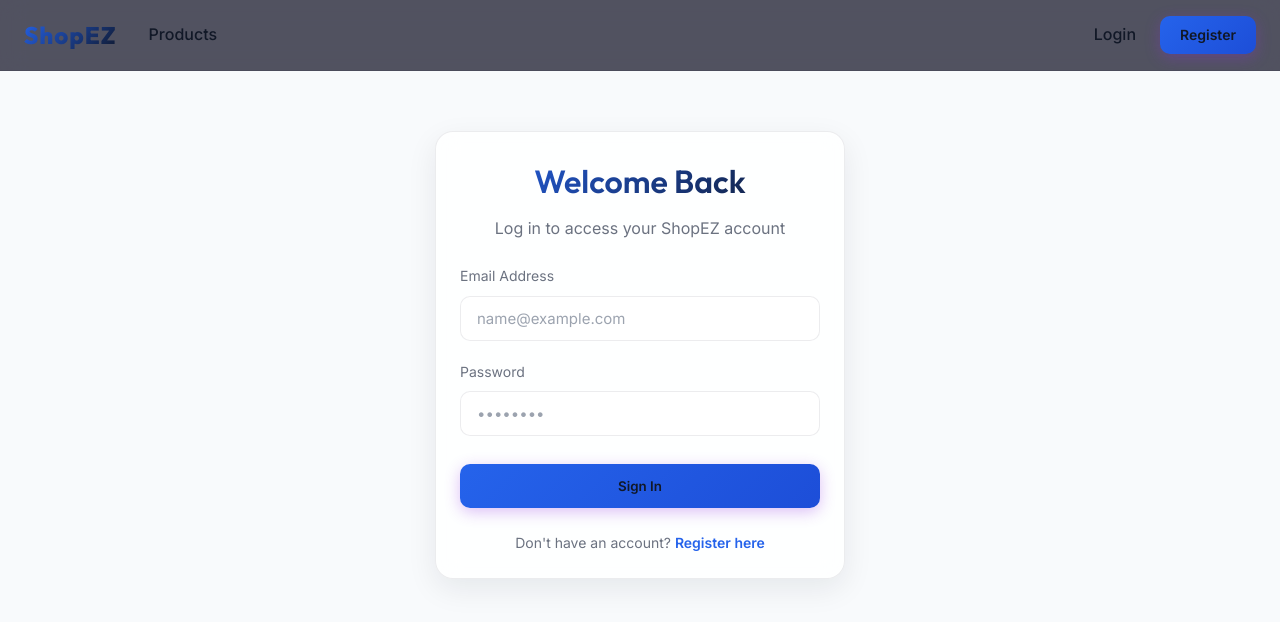
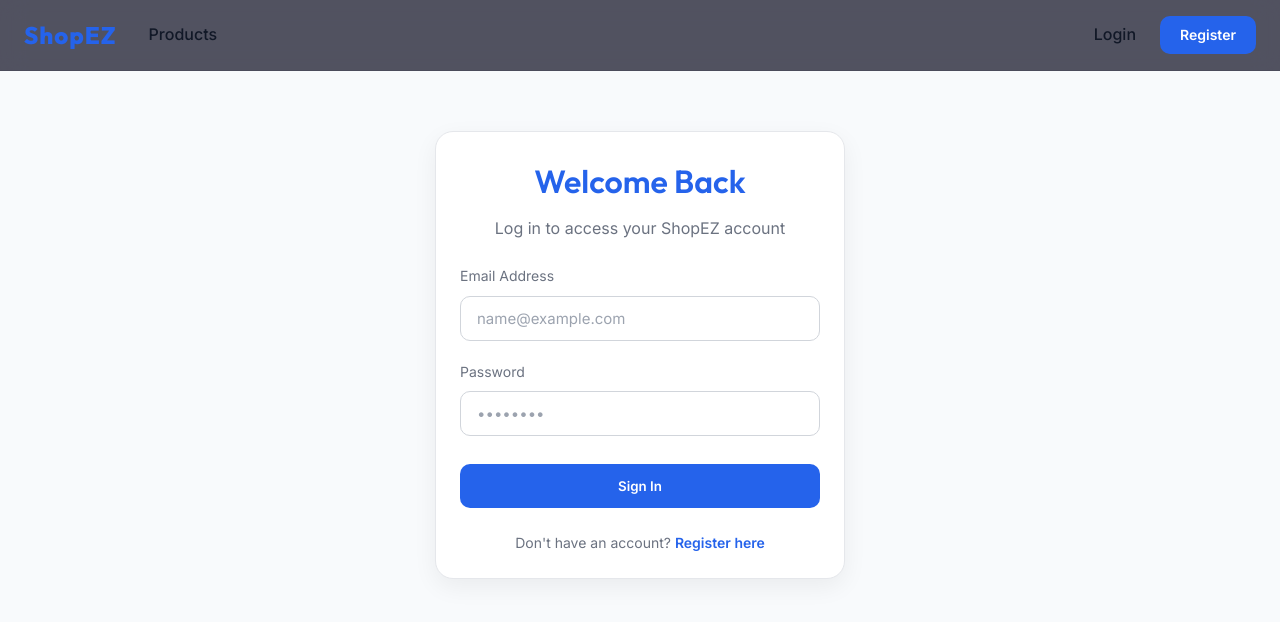
Before and after one commit to Niharika1025/SHOPEZZ, a React app in the folder frontend/: page /login in a window 1280 px wide. Shown: the top 622 px of the page. Built offline with nearby package versions, Linux system fonts and the light colour scheme; no server answers; the HTML template or start-up script is replaced by a standard one.

Commit message:
Update glassmorphism.css

```diff
--- a/frontend/src/styles/glassmorphism.css
+++ b/frontend/src/styles/glassmorphism.css
@@ -1,50 +1,40 @@
 .glass-card {
-  background: var(--glass-bg);
-  backdrop-filter: var(--glass-blur);
-  -webkit-backdrop-filter: var(--glass-blur);
-  border: 1px solid var(--glass-border);
+  background: #ffffff;
+  border: 1px solid #e5e7eb;
   border-radius: var(--border-radius-md);
   padding: 24px;
-  box-shadow: var(--glass-shadow);
-  transition: transform var(--transition-normal), border-color var(--transition-normal), background var(--transition-normal);
+  box-shadow: 0 8px 25px rgba(0,0,0,0.06);
+  transition: all .3s ease;
 }
 
 .glass-card-hover:hover {
-  transform: translateY(-4px);
-  border-color: rgba(255, 255, 255, 0.15);
-  background: var(--glass-bg-hover);
+  transform: translateY(-6px);
+  box-shadow: 0 16px 40px rgba(0,0,0,.10);
 }
 
 .text-gradient {
-  background: linear-gradient(135deg, #ffffff 30%, var(--text-secondary) 100%);
-  -webkit-background-clip: text;
-  -webkit-text-fill-color: transparent;
-  background-clip: text;
+  color: var(--text-primary);
 }
 
 .text-gradient-accent {
-  background: linear-gradient(135deg, var(--color-primary) 0%, var(--color-secondary) 100%);
-  -webkit-background-clip: text;
-  -webkit-text-fill-color: transparent;
-  background-clip: text;
+  color: var(--color-primary);
 }
 
 .glass-input {
   width: 100%;
-  background: rgba(255, 255, 255, 0.02);
-  border: 1px solid var(--glass-border);
+  background: #ffffff;
+  border: 1px solid #d1d5db;
   border-radius: var(--border-radius-sm);
   padding: 12px 16px;
+  font-size: 15px;
   color: var(--text-primary);
-  font-size: 15px;
   outline: none;
-  backdrop-filter: var(--glass-blur);
-  transition: border-color var(--transition-fast), box-shadow var(--transition-fast);
+  transition: .2s;
 }
 
 .glass-input:focus {
   border-color: var(--color-primary);
-  box-shadow: 0 0 0 3px var(--glass-border-focus);
+  box-shadow: 0 0 0 4px rgba(37,99,235,.15);
 }
 
 .glass-input::placeholder {
@@ -52,97 +42,68 @@
 }
 
 .glass-button-primary {
-  background: linear-gradient(135deg, var(--color-primary) 0%, var(--color-primary-hover) 100%);
-  color: var(--text-primary);
+  background: var(--color-primary);
+  color: white;
   font-weight: 600;
   padding: 12px 24px;
   border-radius: var(--border-radius-sm);
-  transition: transform var(--transition-fast), filter var(--transition-fast), box-shadow var(--transition-fast);
-  box-shadow: 0 4px 15px rgba(138, 43, 226, 0.3);
+  transition: .2s;
 }
 
 .glass-button-primary:hover {
+  background: var(--color-primary-hover);
   transform: translateY(-2px);
-  filter: brightness(1.1);
-  box-shadow: 0 6px 20px rgba(138, 43, 226, 0.4);
-}
-
-.glass-button-primary:active {
-  transform: translateY(0);
 }
 
 .glass-button-secondary {
-  background: var(--glass-bg);
-  border: 1px solid var(--glass-border);
+  background: white;
   color: var(--text-primary);
-  font-weight: 600;
+  border: 1px solid #d1d5db;
   padding: 12px 24px;
   border-radius: var(--border-radius-sm);
-  backdrop-filter: var(--glass-blur);
-  transition: transform var(--transition-fast), background var(--transition-fast), border-color var(--transition-fast);
+  transition: .2s;
 }
 
 .glass-button-secondary:hover {
-  transform: translateY(-2px);
-  background: var(--glass-bg-hover);
-  border-color: rgba(255, 255, 255, 0.15);
-}
-
-.glass-button-secondary:active {
-  transform: translateY(0);
+  background: #f9fafb;
 }
 
 .glass-table {
   width: 100%;
   border-collapse: collapse;
-  margin-top: 16px;
 }
 
 .glass-table th {
+  background: #f9fafb;
+  padding: 16px;
   text-align: left;
-  padding: 16px;
-  font-weight: 600;
   color: var(--text-secondary);
-  border-bottom: 1px solid var(--glass-border);
 }
 
 .glass-table td {
   padding: 16px;
-  border-bottom: 1px solid var(--glass-border);
-  color: var(--text-primary);
-}
-
-.glass-table tbody tr {
-  transition: background-color var(--transition-fast);
-}
-
-.glass-table tbody tr:hover {
-  background-color: rgba(255, 255, 255, 0.02);
+  border-top: 1px solid #e5e7eb;
 }
 
 .glass-badge {
   display: inline-block;
-  padding: 4px 8px;
-  border-radius: 4px;
+  padding: 6px 10px;
+  border-radius: 999px;
   font-size: 12px;
   font-weight: 600;
-  text-transform: uppercase;
 }
 
 .badge-pending {
-  background: rgba(251, 191, 36, 0.15);
-  color: var(--color-warning);
-  border: 1px solid rgba(251, 191, 36, 0.3);
+  background: #fef3c7;
+  color: #92400e;
 }
 
 .badge-success {
-  background: rgba(16, 185, 129, 0.15);
-  color: var(--color-success);
-  border: 1px solid rgba(16, 185, 129, 0.3);
+  background: #dcfce7;
+  color: #166534;
 }
 
 .badge-error {
-  background: rgba(244, 63, 94, 0.15);
-  color: var(--color-error);
-  border: 1px solid rgba(244, 63, 94, 0.3);
+  background: #fee2e2;
+  color: #991b1b;
 }
```
